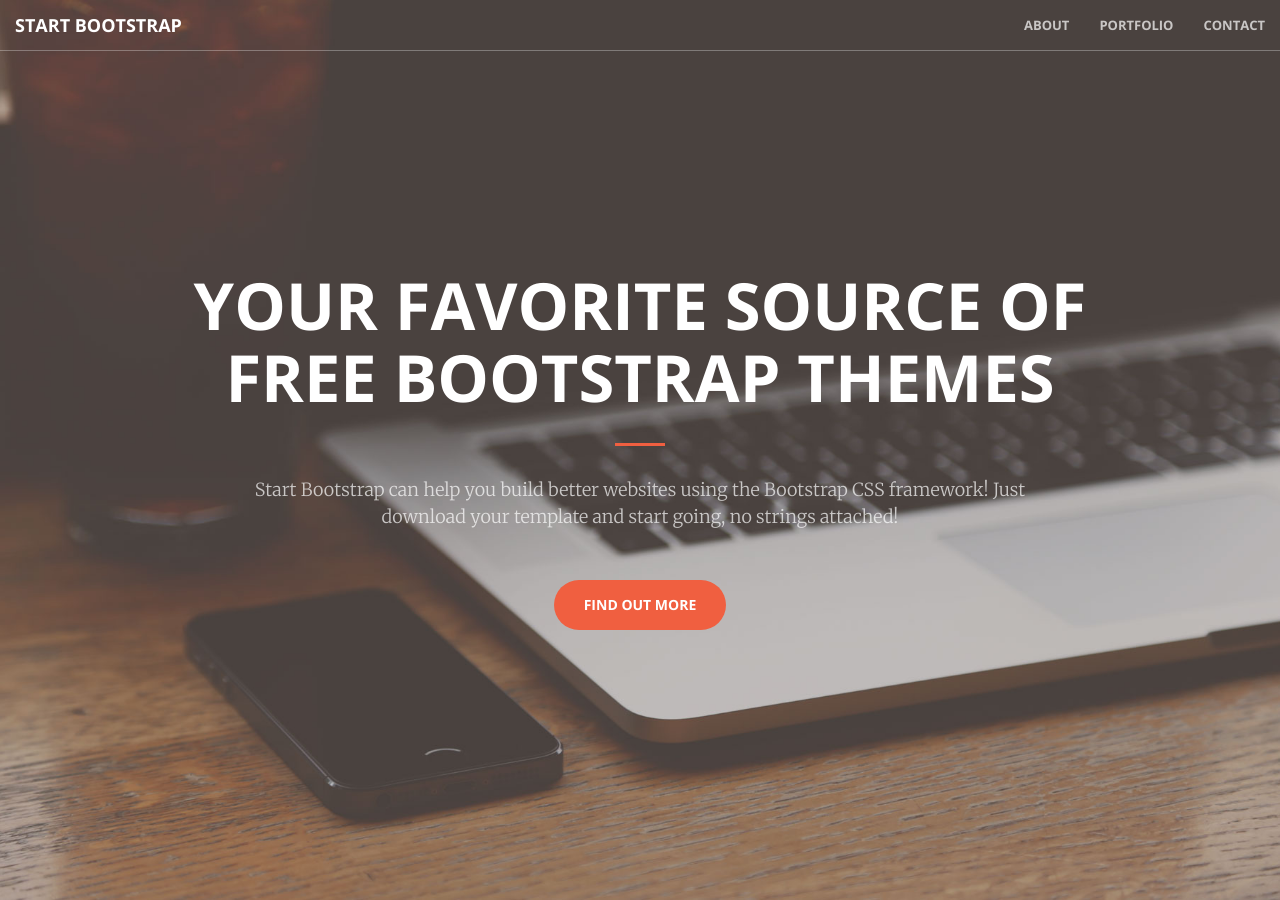
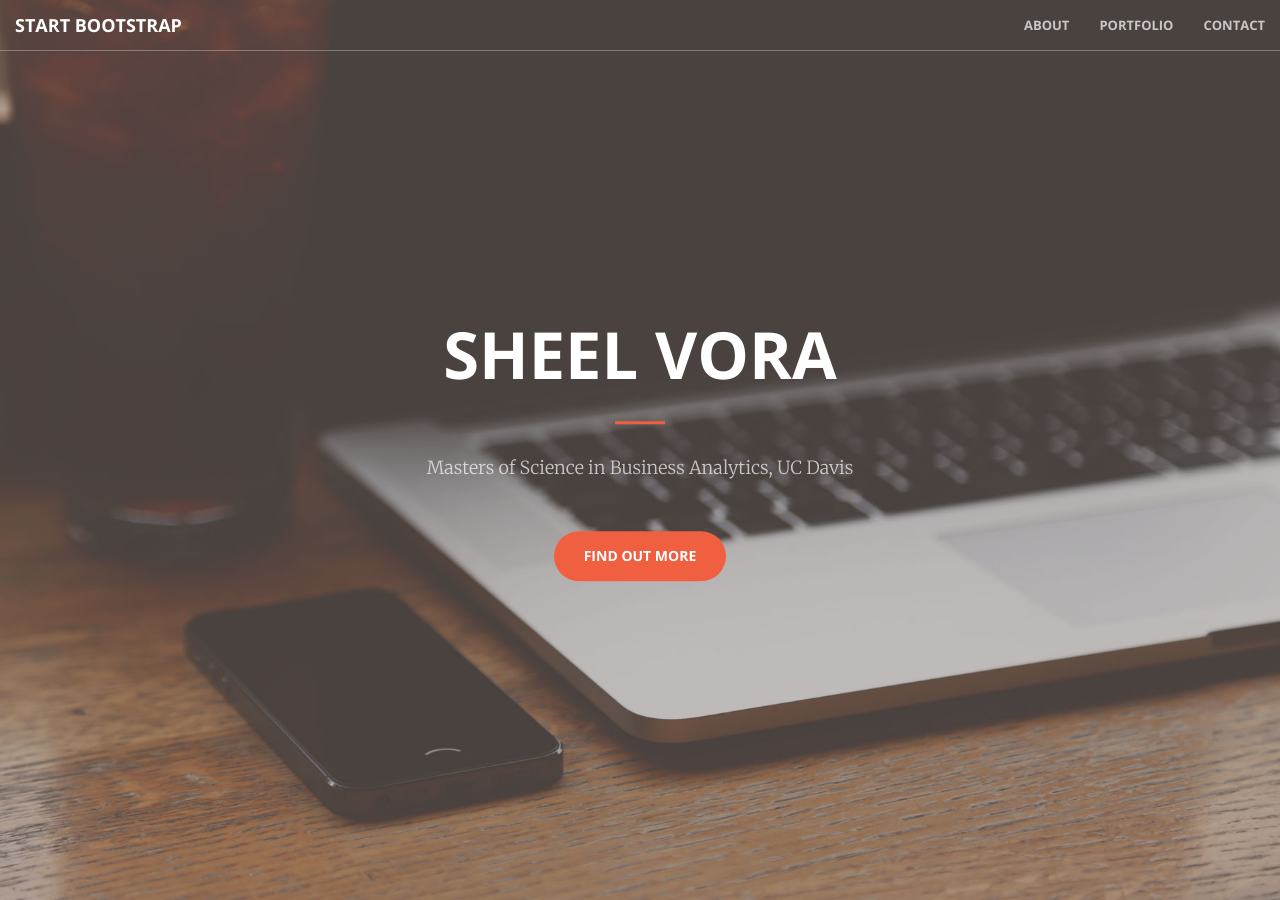
Before and after one commit to sheelvora/sheelvora.github.io, a Jekyll site: the page built from index.html, in a window 1280 px wide and 900 px high. Built offline with Jekyll 4.4.1, drawn with Linux system fonts in a browser that asks for light colours.

Commit message:
new github

```diff
--- a/_config.yml
+++ b/_config.yml
@@ -1,6 +1,6 @@
 # Site settings
 title: Sheel Vora
-email:
+email: sheel4795@gmail.com
 description: Portfolio # this means to ignore newlines until "baseurl:"
 baseurl: "" # the subpath of your site, e.g. /blog/
 url: "" # the base hostname & protocol for your site
--- a/_includes/header.html
+++ b/_includes/header.html
@@ -1,9 +1,9 @@
 <header>
     <div class="header-content">
         <div class="header-content-inner">
-            <h1>Your Favorite Source of Free Bootstrap Themes</h1>
+            <h1>Sheel Vora</h1>
             <hr>
-            <p>Start Bootstrap can help you build better websites using the Bootstrap CSS framework! Just download your template and start going, no strings attached!</p>
+            <p>Masters of Science in Business Analytics, UC Davis</p>
             <a href="#about" class="btn btn-primary btn-xl page-scroll">Find Out More</a>
         </div>
     </div>
```
